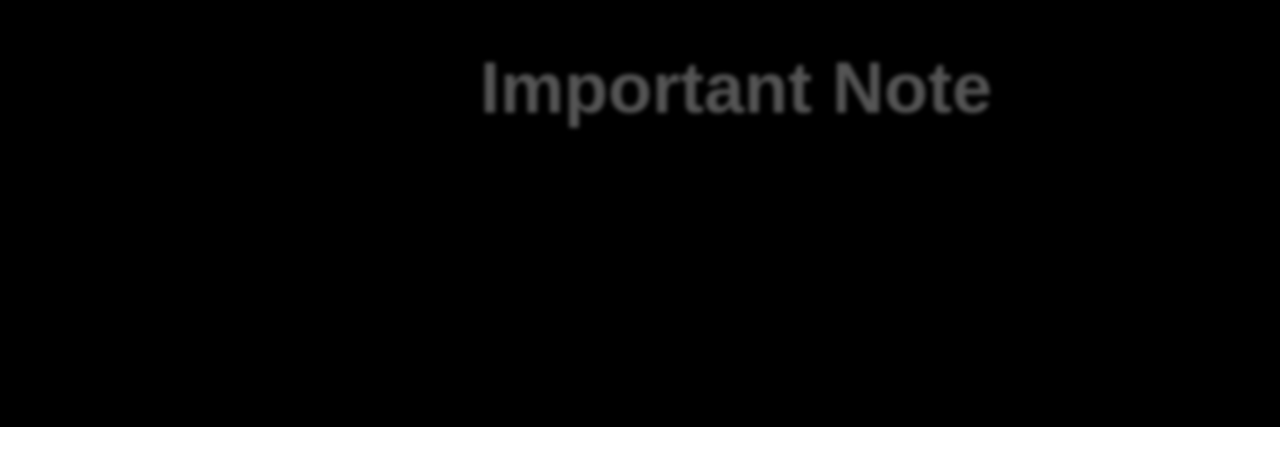
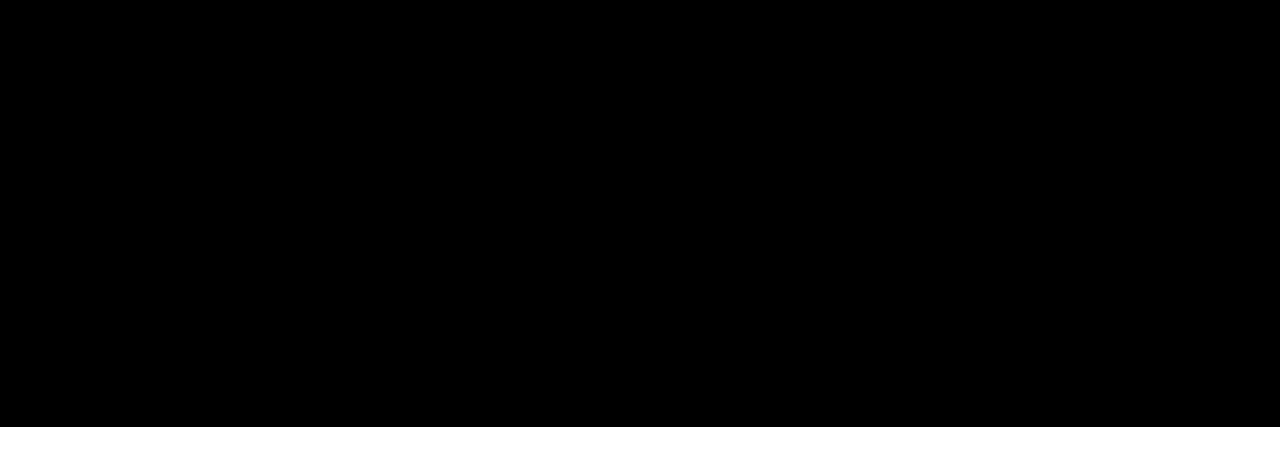
Before and after one commit to Buildyard/Loopin, a React (Vite) app in the folder frontend/: page / in a window 1280 px wide. Shown: the part 4773-5239 px from the top of the page. Built offline with nearby package versions, Linux system fonts and the light colour scheme.

Commit message:
fix: update animationTimeline in ImportantNote component for improved performance

```diff
--- a/frontend/src/sections/3ImportantNote.jsx
+++ b/frontend/src/sections/3ImportantNote.jsx
@@ -84,7 +84,7 @@
               fontWeight: 'lighter',
               whiteSpace: 'nowrap',
               animation: 'zoom-in linear both',
-              animationTimeline: 'scroll(root block)',
+              animationTimeline: 'view(block)', // Changed from 'scroll(root block)'
               animationRange: item.animationRange,
               color: 'white',
             }}
```
